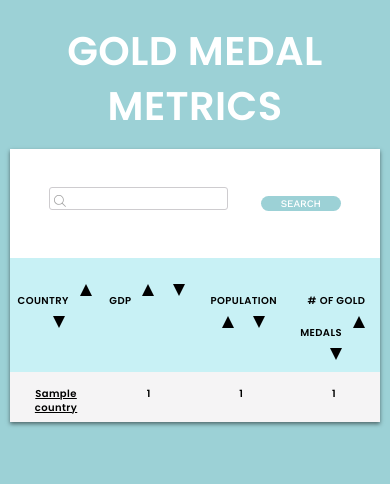
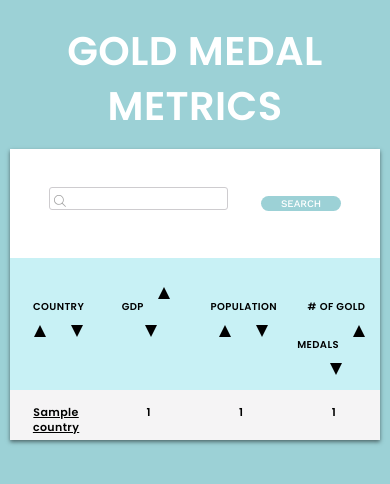
Before and after one commit to briantacderan/gold-medal-flask, a Flask app: page / in a window 390 px wide. Shown: the part 169-653 px from the top of the page. Run offline with Flask 2, Linux system fonts and the light colour scheme; tables that the repository leaves empty hold one stand-in row (values such as "Sample post").

Commit message:
Adjust more css

```diff
--- a/static/stylesheets/style.css
+++ b/static/stylesheets/style.css
@@ -214,13 +214,13 @@ h2#hidden.subheader:hover {
 
   img.sort {
     width: 12px;
-    margin: 8px;
+    margin: 11px;
   }
 
   #container {
     width: 95%;
     min-width: 100px;
-    font-size: 10px;
+    font-size: 11px;
   }
 
   tr {
@@ -228,14 +228,14 @@ h2#hidden.subheader:hover {
   }
 
   th, .table-descriptor {
-    font-size: 14px;
+    font-size: 12px;
     max-width: 8px;
     padding-left: 5px;
   }
 
   td,
   td.table-value {
-    font-size: 10px;
+    font-size: 11px;
     height: 10px;
     letter-spacing: 0.4px;
     max-width: 13px;
```
